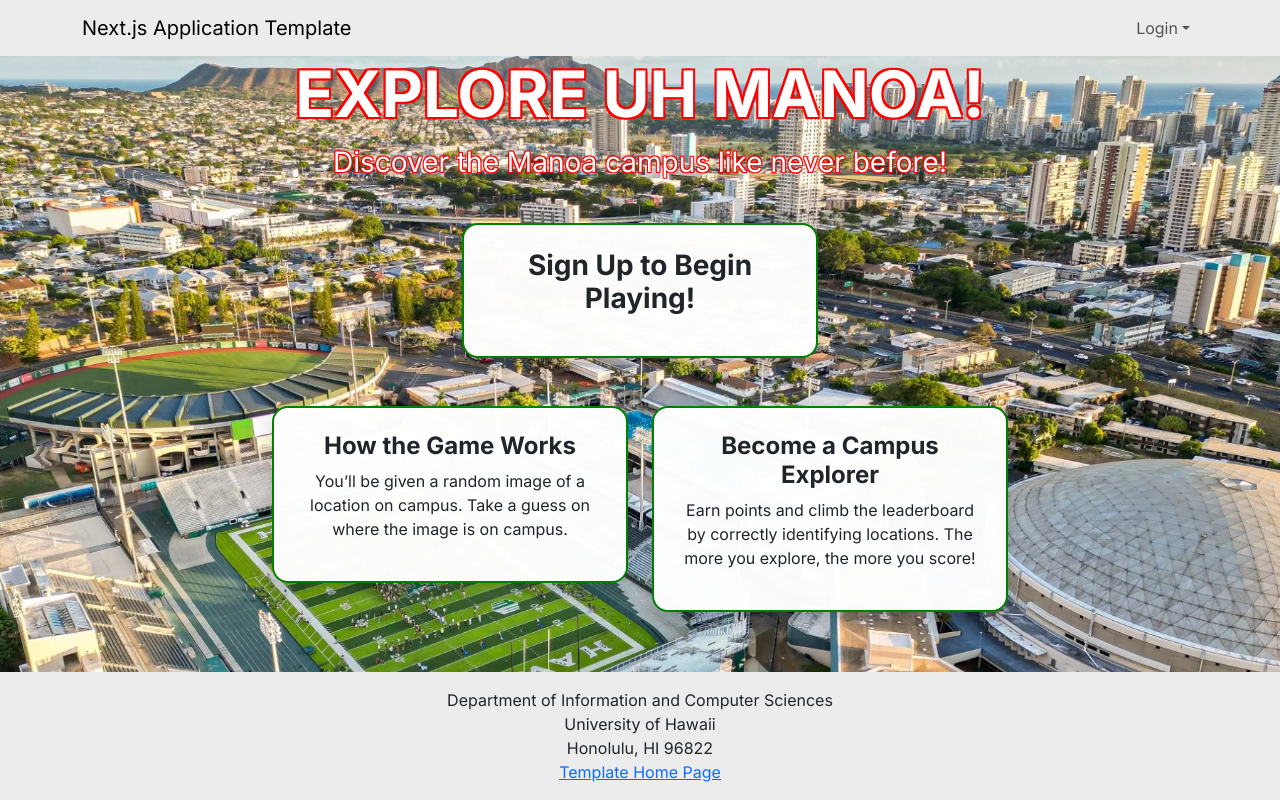
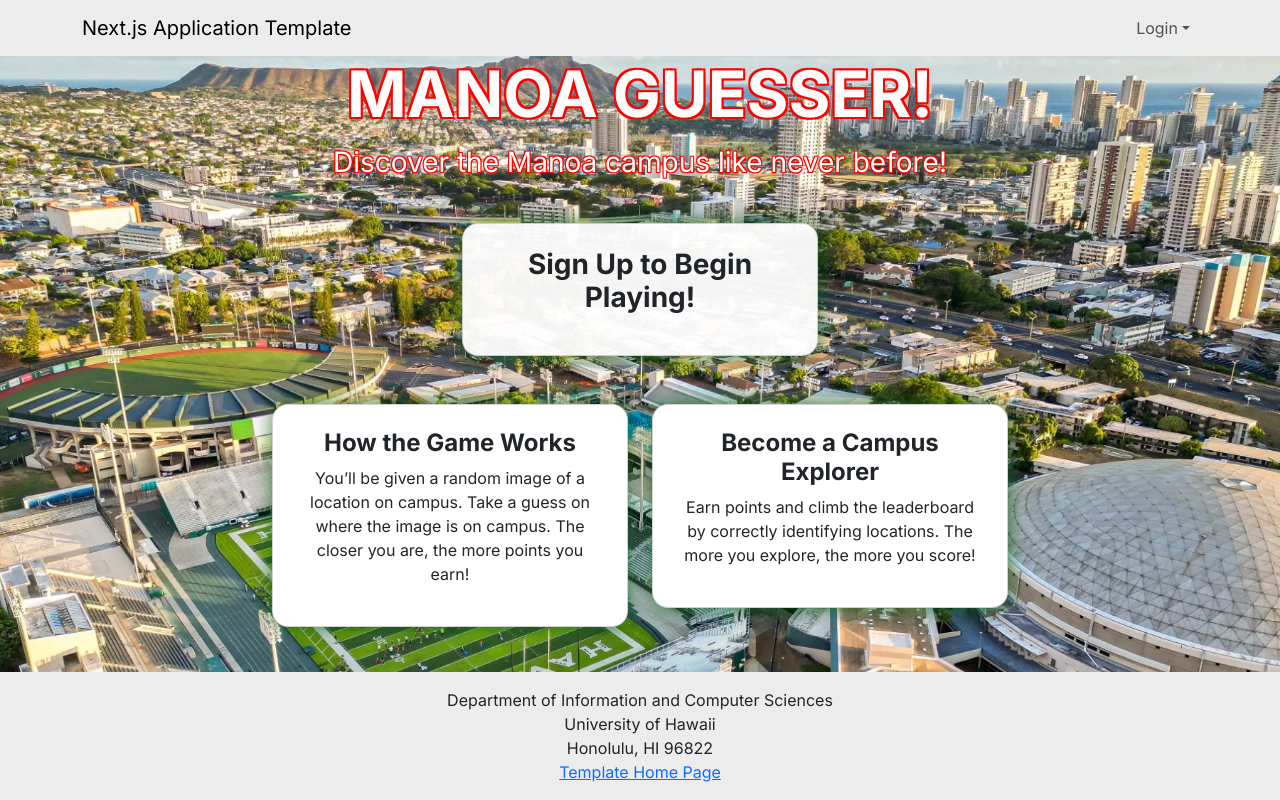
Before and after one commit to manoa-guesser/manoa-guesser, a Next.js app: page / in a window 1280 px wide. Built offline with nearby package versions, Linux system fonts and the light colour scheme; no server answers.

Commit message:
Home page finished
Moved some CSS and fixed the card border

```diff
--- a/src/app/globals.css
+++ b/src/app/globals.css
@@ -18,10 +18,28 @@ body {
   flex-direction: column;
 }
 
-.card {
-  border: 2px solid green !important;
-  border-radius: 30px;          /* optional */
-  background-color: rgba(255, 255, 255, 0.98) !important;
-  box-shadow: 0 0 20px rgba(255, 0, 0, 0.8); /* optional glow */
+.home-card {
+  border: 2px solid green;
+  border-radius: 30px;
+  background-color: rgba(255, 255, 255, 0.98);
+  box-shadow: 0 0 20px rgba(9, 99, 9, 0.8);
   padding: 1.5rem;
 }
+
+.hero-title {
+  color: white;
+  text-shadow:
+    -2px -2px 0 red,
+     2px -2px 0 red,
+    -2px  2px 0 red,
+     2px  2px 0 red;
+}
+
+.hero-subtitle {
+  color: white;
+  text-shadow:
+    -1px -1px 0 red,
+     1px -1px 0 red,
+    -1px  1px 0 red,
+     1px  1px 0 red;
+}
--- a/src/app/page.tsx
+++ b/src/app/page.tsx
@@ -6,33 +6,11 @@ const Home = () => (
     {/* Hero Text */}
     <Row className="mb-4">
       <Col>
-        <h1
-          className="display-3 fw-bold"
-          style={{
-            color: 'white',
-            textShadow: `
-              -2px -2px 0 red,
-              2px -2px 0 red,
-              -2px  2px 0 red,
-              2px  2px 0 red
-            `,
-          }}
-        >
-          EXPLORE UH MANOA!
+        <h1 className="display-3 fw-bold hero-title">
+          MANOA GUESSER!
         </h1>
 
-        <p
-          className="fs-3 text-white"
-          style={{
-            color: 'white',
-            textShadow: `
-              -1px -1px 0 red,
-              1px -1px 0 red,
-              -1px  1px 0 red,
-              1px  1px 0 red
-            `,
-          }}
-        >
+        <p className="fs-3 hero-subtitle">
           Discover the Manoa campus like never before!
         </p>
       </Col>
@@ -42,7 +20,7 @@ const Home = () => (
     <Row className="justify-content-center mb-5">
       <Col xs={12} md={6} lg={4}>
         <Card
-          className="p-4 shadow rounded-4"
+          className="p-4 rounded-4 home-card"
           style={{ backgroundColor: 'rgba(255,255,255,0.95)' }}
         >
           <h3 className="fw-bold mb-3">Sign Up to Begin Playing!</h3>
@@ -53,17 +31,17 @@ const Home = () => (
     {/* Information Cards */}
     <Row className="justify-content-center g-4">
       <Col xs={12} md={5} lg={4}>
-        <Card className="p-4 shadow rounded-4">
+        <Card className="p-4 rounded-4 home-card">
           <h4 className="fw-bold mb-2">How the Game Works</h4>
           <p>
             You’ll be given a random image of a location on campus.
-            Take a guess on where the image is on campus.
+            Take a guess on where the image is on campus. The closer you are, the more points you earn!
           </p>
         </Card>
       </Col>
 
       <Col xs={12} md={5} lg={4}>
-        <Card className="p-4 shadow rounded-4">
+        <Card className="p-4 rounded-4 home-card">
           <h4 className="fw-bold mb-2">Become a Campus Explorer</h4>
           <p>
             Earn points and climb the leaderboard by correctly identifying locations.
```
